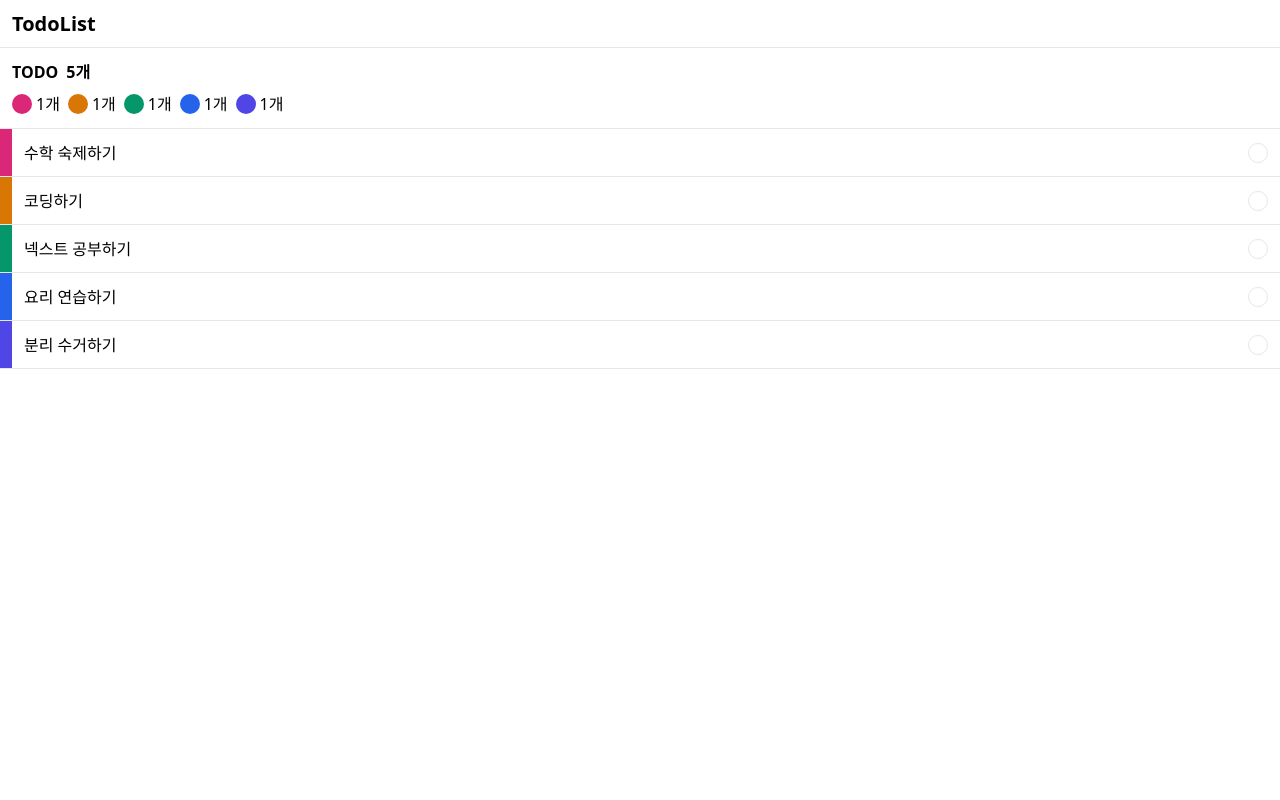
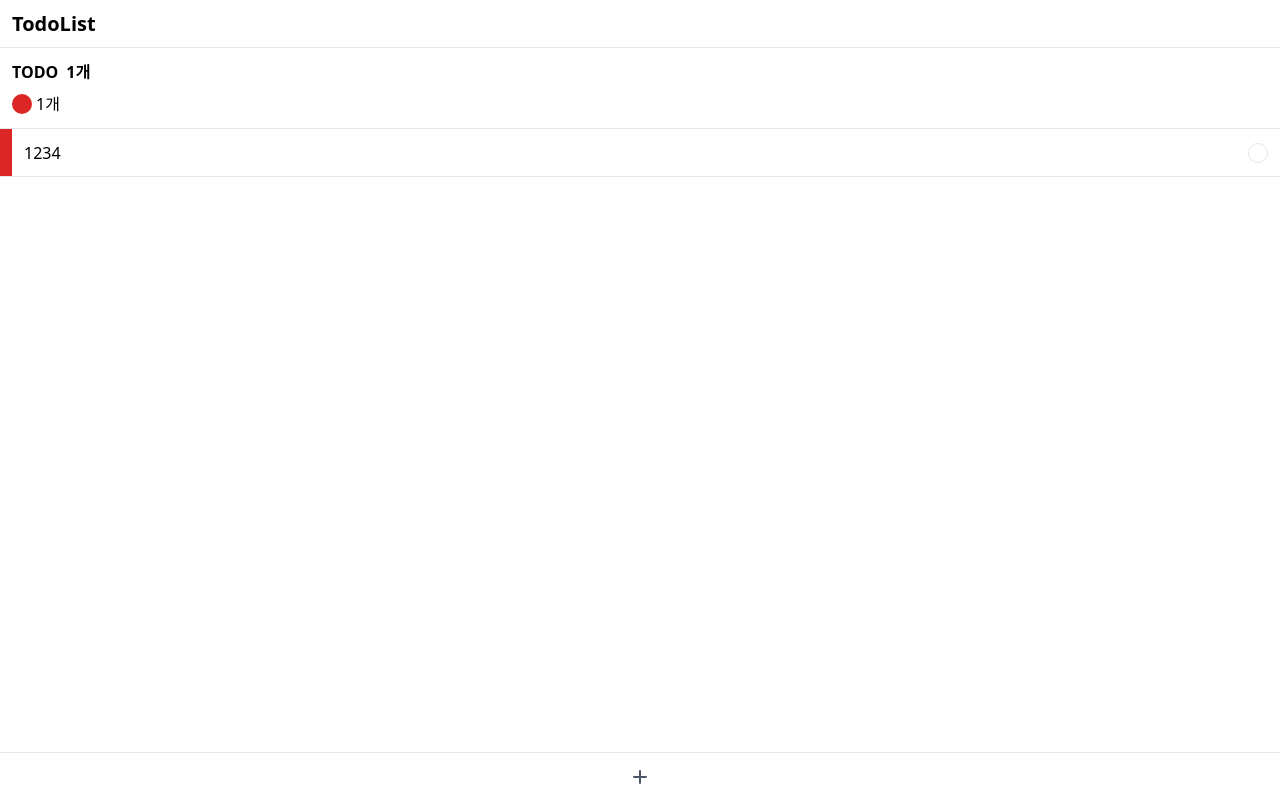
Before and after one commit to dev-t2/expo-todo-calendar, a Next.js app: page / in a window 1280 px wide. Built offline with nearby package versions, Linux system fonts and the light colour scheme.

Commit message:
Footer Component Update

```diff
--- /dev/null
+++ b/components/Footer.tsx
@@ -0,0 +1,52 @@
+import { useRouter } from 'next/router';
+import { memo, useCallback } from 'react';
+
+const Footer: React.FC = () => {
+  const router = useRouter();
+
+  const isIndex = router.pathname === '/';
+
+  const onClick = useCallback(() => {
+    router.push(`${isIndex ? '/todo' : '/'}`);
+  }, [isIndex]);
+
+  return (
+    <div className="w-full h-12 fixed bottom-0 border-top flex justify-center items-center">
+      {isIndex ? (
+        <svg
+          className="svg text-gray-600"
+          xmlns="http://www.w3.org/2000/svg"
+          fill="none"
+          viewBox="0 0 24 24"
+          stroke="currentColor"
+          onClick={onClick}
+        >
+          <path
+            strokeLinecap="round"
+            strokeLinejoin="round"
+            strokeWidth="2"
+            d="M12 6v6m0 0v6m0-6h6m-6 0H6"
+          />
+        </svg>
+      ) : (
+        <svg
+          className="svg text-gray-600"
+          xmlns="http://www.w3.org/2000/svg"
+          fill="none"
+          viewBox="0 0 24 24"
+          stroke="currentColor"
+          onClick={onClick}
+        >
+          <path
+            strokeLinecap="round"
+            strokeLinejoin="round"
+            strokeWidth="2"
+            d="M3 12l2-2m0 0l7-7 7 7M5 10v10a1 1 0 001 1h3m10-11l2 2m-2-2v10a1 1 0 01-1 1h-3m-6 0a1 1 0 001-1v-4a1 1 0 011-1h2a1 1 0 011 1v4a1 1 0 001 1m-6 0h6"
+          />
+        </svg>
+      )}
+    </div>
+  );
+};
+
+export default memo(Footer);
--- a/data/todos.json
+++ b/data/todos.json
@@ -1 +1 @@
-[{"id":2,"text":"수학 숙제하기","color":"pink","checked":false},{"id":3,"text":"코딩하기","color":"yellow","checked":false},{"id":4,"text":"넥스트 공부하기","color":"green","checked":false},{"id":5,"text":"요리 연습하기","color":"blue","checked":false},{"id":6,"text":"분리 수거하기","color":"indigo","checked":false}]
+[{"id":1,"text":"1234","color":"red","checked":false}]
--- a/pages/_app.tsx
+++ b/pages/_app.tsx
@@ -3,12 +3,14 @@ import { AppProps } from 'next/app';
 
 import '../styles/tailwind.css';
 import Header from '../components/Header';
+import Footer from '../components/Footer';
 
 const MyApp = ({ Component, pageProps }: AppProps) => {
   return (
     <>
       <Header />
       <Component {...pageProps} />
+      <Footer />
     </>
   );
 };
--- a/styles/tailwind.css
+++ b/styles/tailwind.css
@@ -1,5 +1,9 @@
 @tailwind base;
 @tailwind components;
+
+.border-top {
+  @apply border-t border-solid border-gray-200;
+}
 
 .border-bottom {
   @apply border-b border-solid border-gray-200;
```
